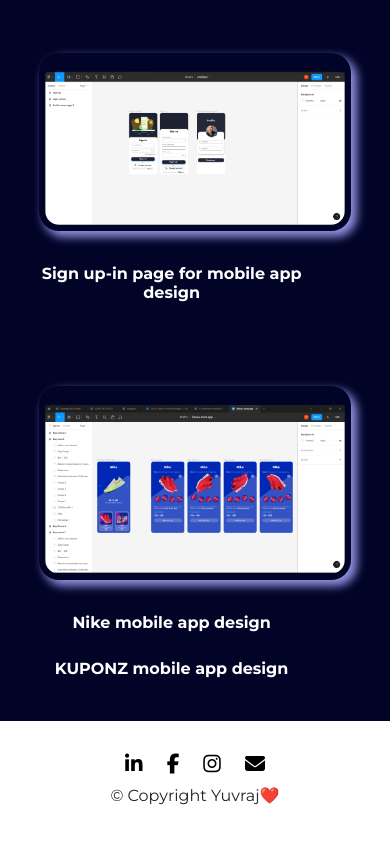
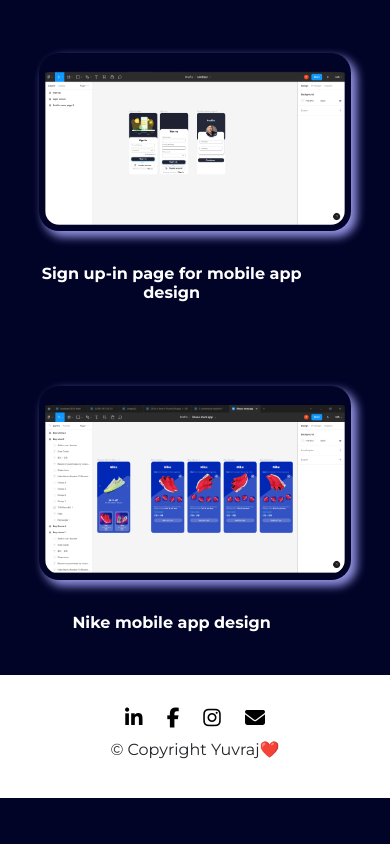
Before and after one commit to chulparyuvraj/myui-uxdesignstore, a plain HTML site: page mobiled.html in a window 390 px wide. Shown: the part 3518-4362 px from the top of the page. After the commit the page ends 4316 px from the top, so only its background shows below. Drawn offline with nearby package versions, Linux system fonts and the light colour scheme.

Commit message:
Update mobiled.html
comment one heading

```diff
--- a/mobiled.html
+++ b/mobiled.html
@@ -157,7 +157,7 @@
 <!--                     <a href="https://www.figma.com/file/yciERx3tTm8qEf7rZ1X8sI/Kuponz-mobile?node-id=0%3A1&t=0GIibz4nWjwvpzjZ-1"> -->
 <!--                     <img class="mobiled-all" src="image/Screenshot 2023-04-27 003713.png" alt=""> -->
                 </a>
-                    <h3>KUPONZ mobile app design</h3>
+<!--                     <h3>KUPONZ mobile app design</h3> -->
                 </div>
             </div>
 
```
